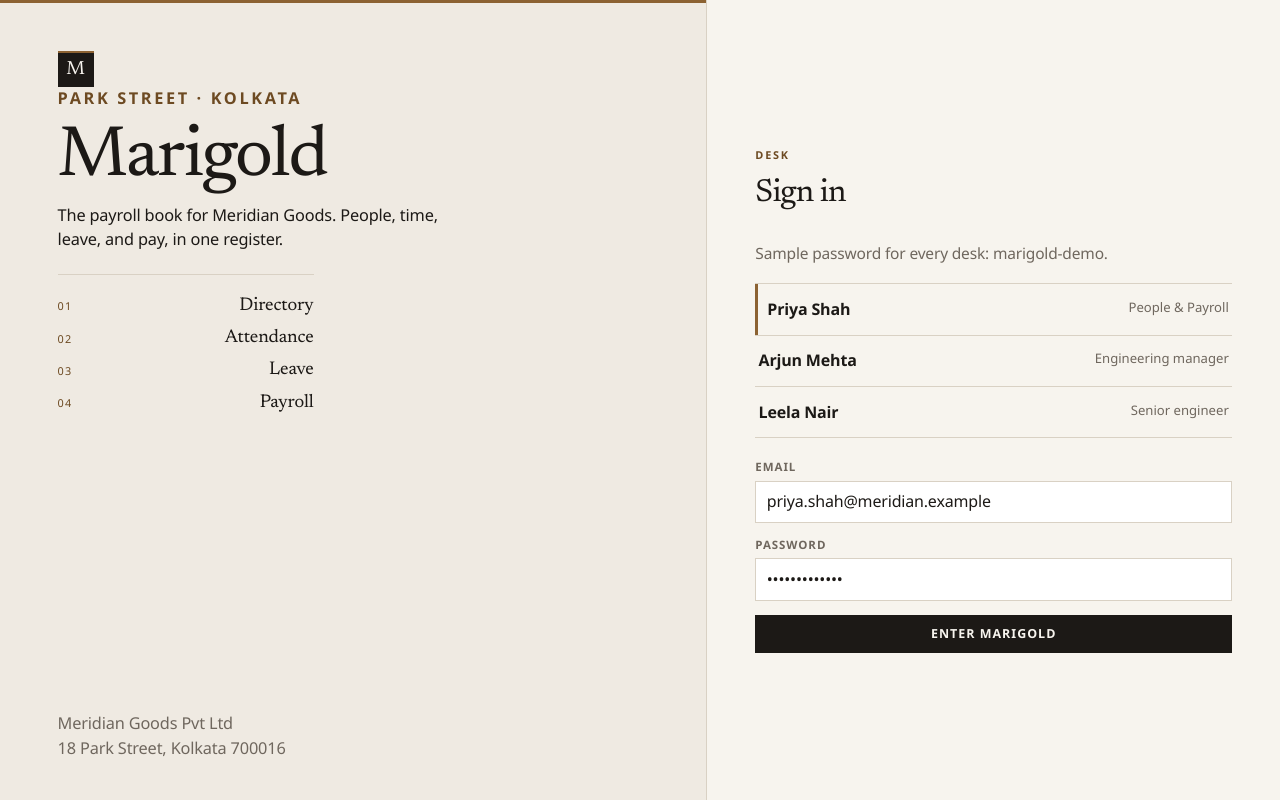
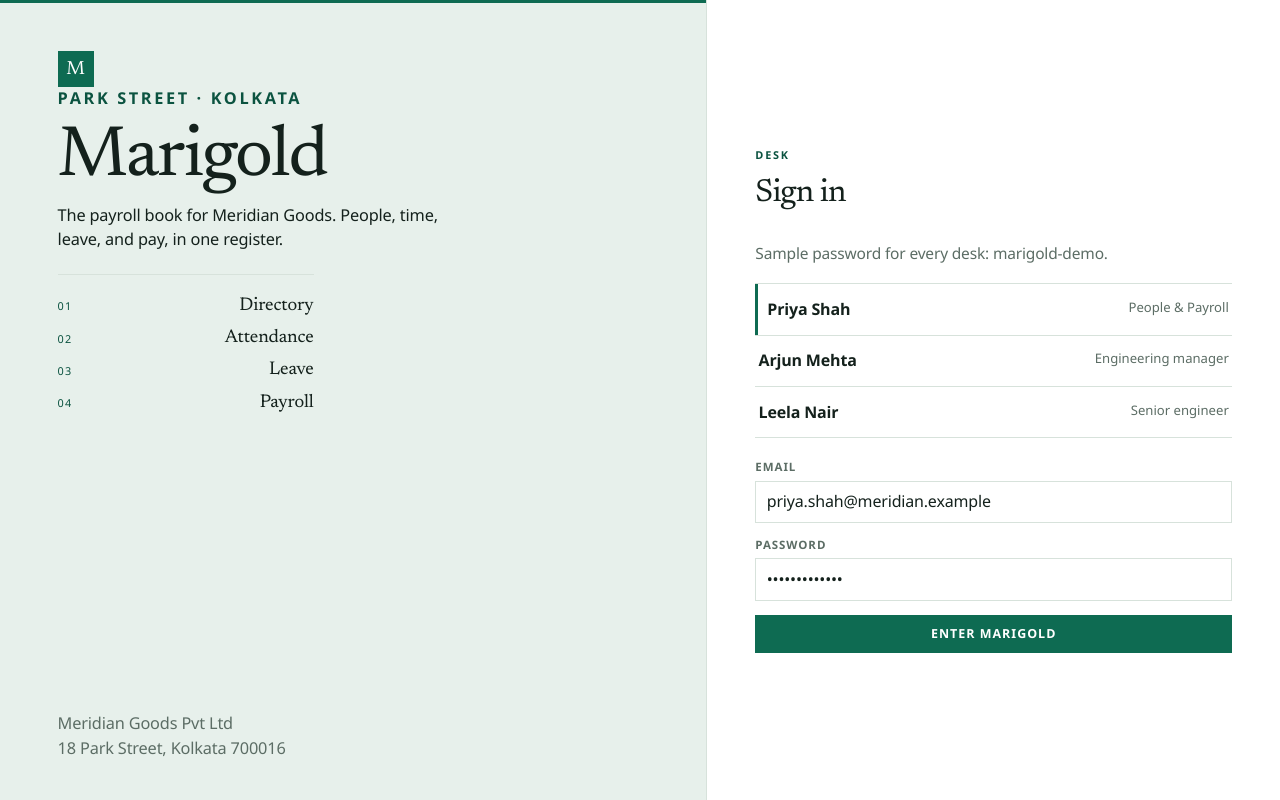
Before and after one commit to akashiimskills-wq/Cursor1, a React (Vite) app: page /login in a window 1280 px wide. Built offline with nearby package versions, Linux system fonts and the light colour scheme; no server answers.

Commit message:
Recolor Marigold in cool mist and verdigris.
The beige and brass palette is replaced across the book: green masthead, green actions, white sheets, and amber only for items still waiting.

Co-authored-by: Munna Kumar  <akashiimskills-wq@users.noreply.github.com>

```diff
--- a/src/styles.css
+++ b/src/styles.css
@@ -1,15 +1,16 @@
 :root {
   color-scheme: light;
-  --ink: #1c1916;
-  --muted: #6f675e;
-  --line: #d9d1c4;
-  --rule: #1c1916;
-  --paper: #efeae2;
-  --card: #f7f4ee;
-  --brass: #8c6232;
-  --brass-ink: #6d4a22;
-  --leaf: #1e4d38;
-  --clay: #7a2e32;
+  --ink: #14211c;
+  --muted: #5c6d65;
+  --line: #d7e2db;
+  --rule: #14211c;
+  --paper: #e7f0eb;
+  --card: #ffffff;
+  --accent: #0e6b52;
+  --accent-ink: #0b5340;
+  --pending: #8a5a12;
+  --leaf: #0e6b52;
+  --clay: #a33b32;
   --serif: Newsreader, "Iowan Old Style", Palatino, "Palatino Linotype", serif;
   --sans: "Hanken Grotesk", "Avenir Next", "Segoe UI", sans-serif;
 }
@@ -41,8 +42,9 @@ button, .button-link {
 }
 button:disabled { opacity: 0.45; cursor: wait; }
 .primary, a.primary, .button-link.primary {
-  background: var(--ink);
-  color: var(--card);
+  background: var(--accent);
+  border-color: var(--accent);
+  color: #fff;
 }
 a { color: inherit; }
 h1, h2, .brand strong, .slip h1, .stats strong, .net strong, .slip-period strong {
@@ -70,7 +72,7 @@ p { margin: 0; }
   letter-spacing: 0.16em;
   font-size: 0.68rem;
   font-weight: 620;
-  color: var(--brass-ink);
+  color: var(--accent-ink);
 }
 .lede { max-width: 38rem; color: var(--muted); margin-top: 0.7rem; }
 .footnote { color: var(--muted); font-size: 0.88rem; margin-top: 1.1rem; }
@@ -79,12 +81,11 @@ p { margin: 0; }
 .monogram {
   display: inline-grid;
   place-items: center;
-  background: var(--ink);
-  color: var(--card);
+  background: var(--accent);
+  color: #fff;
   font-family: var(--serif);
   font-weight: 500;
   line-height: 1;
-  box-shadow: inset 0 2px 0 var(--brass);
 }
 
 .login {
@@ -101,7 +102,7 @@ p { margin: 0; }
   flex-direction: column;
   justify-content: space-between;
   background:
-    linear-gradient(var(--brass), var(--brass)) top / 100% 3px no-repeat,
+    linear-gradient(var(--accent), var(--accent)) top / 100% 3px no-repeat,
     var(--paper);
   border-right: 1px solid var(--line);
 }
@@ -109,7 +110,7 @@ p { margin: 0; }
 .login-story p { max-width: 26rem; font-size: 1.02rem; }
 .login-index { list-style: none; padding: 1.1rem 0 0; margin: 1.4rem 0 0; border-top: 1px solid var(--line); display: grid; gap: 0.35rem; max-width: 16rem; }
 .login-index li { display: flex; justify-content: space-between; gap: 1.5rem; font-family: var(--serif); font-size: 1.15rem; }
-.login-index span { font-family: var(--sans); font-size: 0.68rem; letter-spacing: 0.12em; color: var(--brass-ink); padding-top: 0.35rem; }
+.login-index span { font-family: var(--sans); font-size: 0.68rem; letter-spacing: 0.12em; color: var(--accent-ink); padding-top: 0.35rem; }
 .letterfoot { color: var(--muted); font-size: 0.86rem; line-height: 1.55; }
 .login-panel {
   padding: 2.6rem 3rem;
@@ -137,7 +138,7 @@ p { margin: 0; }
   letter-spacing: -0.011em;
   text-transform: none;
 }
-.desk.selected { box-shadow: inset 3px 0 0 var(--brass); padding-left: 0.75rem; }
+.desk.selected { box-shadow: inset 3px 0 0 var(--accent); padding-left: 0.75rem; }
 .desk b { font-weight: 620; }
 .desk span, .who span, small { color: var(--muted); display: block; font-size: 0.82rem; font-weight: 420; letter-spacing: 0; text-transform: none; }
 .login-panel form, .stack { display: grid; gap: 0.85rem; }
@@ -154,7 +155,7 @@ input, select, textarea {
   letter-spacing: -0.011em;
   text-transform: none;
 }
-input:focus, select:focus, textarea:focus { outline: 1px solid var(--brass); border-color: var(--brass); }
+input:focus, select:focus, textarea:focus { outline: 1px solid var(--accent); border-color: var(--accent); }
 textarea { resize: vertical; }
 label.check { grid-template-columns: auto 1fr; align-items: center; text-transform: none; letter-spacing: 0; font-size: 0.95rem; color: var(--ink); font-weight: 420; }
 .pair { display: grid; grid-template-columns: 1fr 1fr; gap: 0.9rem 1.2rem; }
@@ -170,7 +171,7 @@ label.check { grid-template-columns: auto 1fr; align-items: center; text-transfo
   top: 0;
   height: 100vh;
   border-right: 1px solid var(--line);
-  box-shadow: inset 0 3px 0 var(--brass);
+  box-shadow: inset 0 3px 0 var(--accent);
 }
 .brand { display: flex; gap: 0.7rem; align-items: center; padding: 0.15rem 0.15rem 1.35rem; }
 .brand strong { display: block; font-size: 1.35rem; line-height: 1; }
@@ -183,8 +184,8 @@ label.check { grid-template-columns: auto 1fr; align-items: center; text-transfo
   border-left: 2px solid transparent;
   font-size: 0.92rem;
 }
-.rail nav a.active { border-left-color: var(--brass); font-weight: 620; }
-.rail nav a:hover { background: rgba(140, 98, 50, 0.06); }
+.rail nav a.active { border-left-color: var(--accent); font-weight: 620; }
+.rail nav a:hover { background: rgba(14, 107, 82, 0.08); }
 .who { margin-top: auto; padding: 0.95rem 0.15rem 0; border-top: 1px solid var(--line); }
 .who b { display: block; font-weight: 620; }
 .who button {
@@ -229,7 +230,7 @@ label.check { grid-template-columns: auto 1fr; align-items: center; text-transfo
 .card-head h2 { margin: 0; }
 .bars { list-style: none; padding: 0; margin: 0; display: grid; gap: 0.8rem; }
 .bars div { display: flex; justify-content: space-between; font-variant-numeric: tabular-nums; }
-.bars i { display: block; height: 3px; margin-top: 0.35rem; background: var(--brass); }
+.bars i { display: block; height: 3px; margin-top: 0.35rem; background: var(--accent); }
 .plain, .requests, .holiday-list { list-style: none; padding: 0; margin: 0; display: grid; }
 .plain li, .holiday-list li, .requests li {
   display: flex;
@@ -257,7 +258,7 @@ th {
 }
 td.num, .slip td { text-align: right; font-variant-numeric: tabular-nums; font-feature-settings: "tnum"; }
 tr:last-child td { border-bottom: 0; }
-tbody tr:hover td { background: rgba(140, 98, 50, 0.045); }
+tbody tr:hover td { background: rgba(14, 107, 82, 0.05); }
 .chips { display: flex; gap: 1rem; margin-bottom: 0.85rem; color: var(--muted); font-variant-numeric: tabular-nums; }
 .pill {
   display: inline-block;
@@ -272,8 +273,8 @@ tbody tr:hover td { background: rgba(140, 98, 50, 0.045); }
 .pill::before { content: ""; display: inline-block; width: 0.45rem; height: 0.45rem; margin-right: 0.4rem; background: var(--line); vertical-align: 0.05rem; }
 .pill.active, .pill.approved, .pill.paid, .pill.present { color: var(--leaf); }
 .pill.active::before, .pill.approved::before, .pill.paid::before, .pill.present::before { background: var(--leaf); }
-.pill.pending, .pill.draft, .pill.on_leave, .pill.half_day, .pill.wfh, .pill.leave { color: var(--brass); }
-.pill.pending::before, .pill.draft::before, .pill.on_leave::before, .pill.half_day::before, .pill.wfh::before, .pill.leave::before { background: var(--brass); }
+.pill.pending, .pill.draft, .pill.on_leave, .pill.half_day, .pill.wfh, .pill.leave { color: var(--pending); }
+.pill.pending::before, .pill.draft::before, .pill.on_leave::before, .pill.half_day::before, .pill.wfh::before, .pill.leave::before { background: var(--pending); }
 .pill.rejected, .pill.exited, .pill.absent { color: var(--clay); }
 .pill.rejected::before, .pill.exited::before, .pill.absent::before { background: var(--clay); }
 
@@ -286,7 +287,7 @@ tbody tr:hover td { background: rgba(140, 98, 50, 0.045); }
 .modal-backdrop {
   position: fixed;
   inset: 0;
-  background: rgba(28, 25, 22, 0.38);
+  background: rgba(20, 33, 28, 0.42);
   display: grid;
   place-items: center;
   padding: 1.2rem;
@@ -295,11 +296,11 @@ tbody tr:hover td { background: rgba(140, 98, 50, 0.045); }
 .modal {
   width: min(640px, 100%);
   background: var(--card);
-  border-top: 3px solid var(--brass);
+  border-top: 3px solid var(--accent);
   padding: 1.25rem 1.3rem 1.4rem;
   max-height: 90vh;
   overflow: auto;
-  box-shadow: 0 24px 70px rgba(28, 25, 22, 0.18);
+  box-shadow: 0 24px 70px rgba(20, 33, 28, 0.16);
 }
 .modal-head { display: flex; justify-content: space-between; align-items: center; margin-bottom: 0.8rem; }
 .icon-button {
@@ -312,7 +313,7 @@ tbody tr:hover td { background: rgba(140, 98, 50, 0.045); }
   text-transform: none;
 }
 
-.slip { padding: 1.5rem 1.55rem 1.3rem; background: var(--card); border: 1px solid var(--line); box-shadow: inset 0 3px 0 var(--brass); }
+.slip { padding: 1.5rem 1.55rem 1.3rem; background: var(--card); border: 1px solid var(--line); box-shadow: inset 0 3px 0 var(--accent); }
 .slip header, .slip-period { display: flex; justify-content: space-between; gap: 1rem; }
 .slip-period { display: grid; justify-items: end; align-content: start; }
 .slip-period strong { font-size: 1.7rem; }
@@ -346,7 +347,7 @@ tbody tr:hover td { background: rgba(140, 98, 50, 0.045); }
   .rail { position: relative; height: auto; }
   .rail nav { display: flex; flex-wrap: wrap; gap: 0.15rem 0.9rem; }
   .rail nav a { border-left: 0; border-bottom: 2px solid transparent; padding: 0.35rem 0; }
-  .rail nav a.active { border-bottom-color: var(--brass); }
+  .rail nav a.active { border-bottom-color: var(--accent); }
   .login-story { min-height: auto; }
   .login-story, .login-panel, .main { padding: 1.35rem; }
   .login-story h1 { font-size: 3.4rem; }
```
